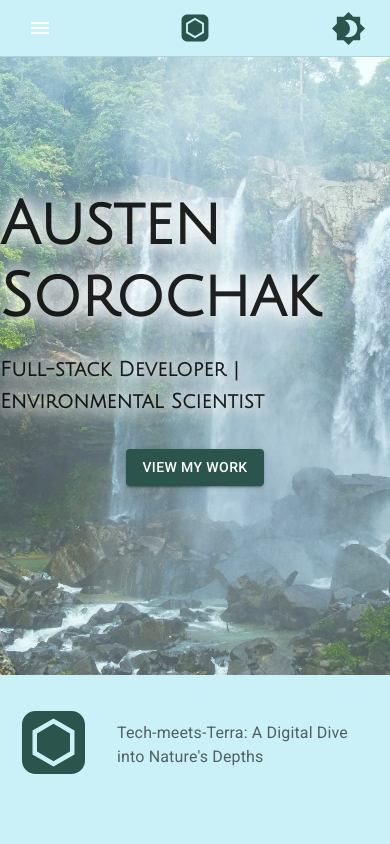
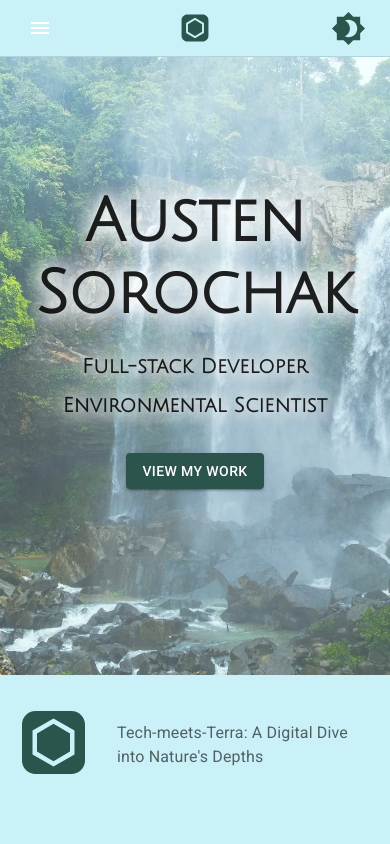
Before and after one commit to sorochak/portfolio-website, a React (Create React App) app: page / in a window 390 px wide. Shown: the top 844 px of the page. Built offline with nearby package versions, Linux system fonts and the light colour scheme.

Commit message:
fix style and positioning for mobile screen size

```diff
--- a/src/pages/Home.jsx
+++ b/src/pages/Home.jsx
@@ -1,10 +1,12 @@
-import { Box, Typography, Button } from "@mui/material";
+import { Box, Typography, Button, useTheme, useMediaQuery } from "@mui/material";
 import { useContext } from "react";
 import backgroundImage from "../static/nayuca.webp";
 import { ColorModeContext } from "../components/BaseView";
 
 const Home = () => {
+  const theme = useTheme();
   const { mode } = useContext(ColorModeContext);
+  const isMobile = useMediaQuery(theme.breakpoints.down('sm'));
 
   const childBoxBackgroundColor =
     mode === "dark" ? "rgba(0, 0, 0, 0.38)" : "rgba(213, 255, 252, 0.3)";
@@ -56,6 +58,7 @@ const Home = () => {
             fontWeight: 700,
             fontFamily: "Julius Sans One, Helvetica, Arial, sans-serif",
             textShadow: textShadow,
+            textAlign: 'center'
           }}
         >
           Austen Sorochak
@@ -74,6 +77,35 @@ const Home = () => {
           Tech-meets-Terra: A Digital Dive into Nature's Depths
         </Typography> */}
 
+        {
+        isMobile ? (
+          <>
+            <Typography
+              component="h6"
+              variant="h6"
+              gutterBottom
+              sx={{
+                fontWeight: 700,
+                fontFamily: "Julius Sans One, Helvetica, Arial, sans-serif",
+                textShadow: textShadow,
+              }}
+            >
+              Full-stack Developer
+            </Typography>
+            <Typography
+              component="h6"
+              variant="h6"
+              gutterBottom
+              sx={{
+                fontWeight: 700,
+                fontFamily: "Julius Sans One, Helvetica, Arial, sans-serif",
+                textShadow: textShadow,
+              }}
+            >
+              Environmental Scientist
+            </Typography>
+          </>
+        ) : (
           <Typography
             component="h6"
             variant="h6"
@@ -86,6 +118,8 @@ const Home = () => {
           >
             Full-stack Developer | Environmental Scientist
           </Typography>
+        )
+      }
 
         <Box mt={3}>
           {" "}
```
Lines whose indentation alone changed are shown as unchanged.
